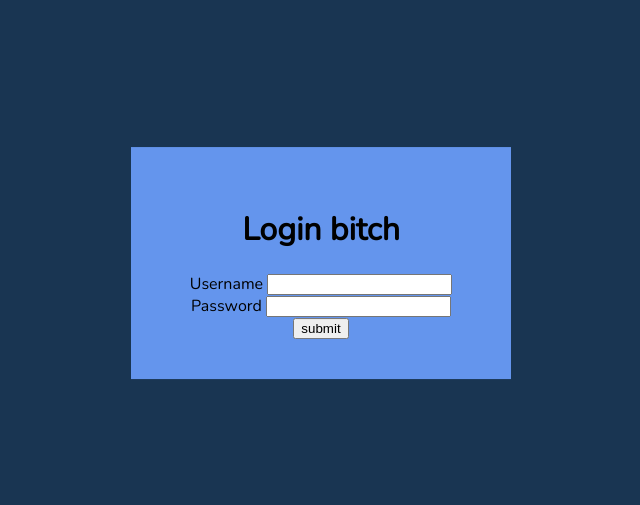
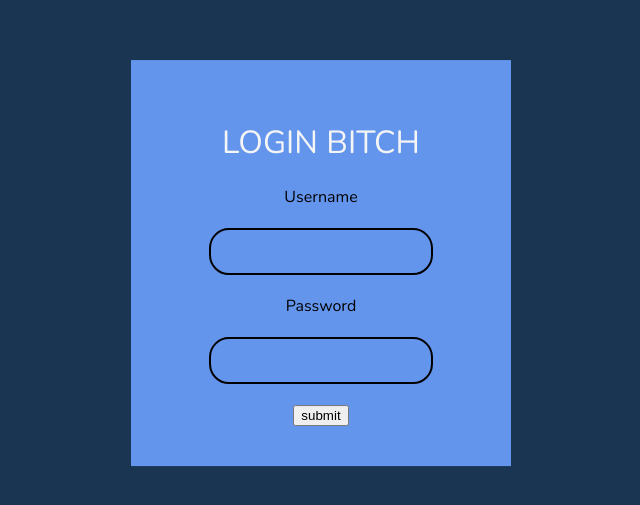
Before and after one commit to garretgonzales/login-fun, a plain HTML site: page index.html in a window 1280 px wide. Shown: the part 137-642 px from the top of the page, without its empty margins (319-959 px from the left). Drawn offline with nearby package versions, Linux system fonts and the light colour scheme.

Commit message:
:focus Update

```diff
--- a/styles.css
+++ b/styles.css
@@ -4,6 +4,12 @@ body {
     padding: 0;
     font-family: Nunito, sans-serif;
     background: #193552;
+}
+
+.box h1{
+    color: whitesmoke;
+    text-transform: uppercase;
+    font-weight: 500;
 }
 
 .box {
@@ -17,6 +23,22 @@ body {
     text-align: center;
 }
 
-.box input {
+.box input[type = "text"], .box input[type = 'password'] {
+    border: 0;
+    background: none;
+    margin: 20px auto;
+    text-align: center;
+    display: block;
+    border: 2px solid black;
+    padding: 14px 10px;
+    width: 200px;
+    outline: none;
+    color: whitesmoke;
+    border-radius: 20px;
+    transition: 0.25s;
+}
 
+.box input[type ='text']:focus, .box input[type ='password']:focus {
+width: 300px;
+border-color: #4EA5FF;
 }
```
